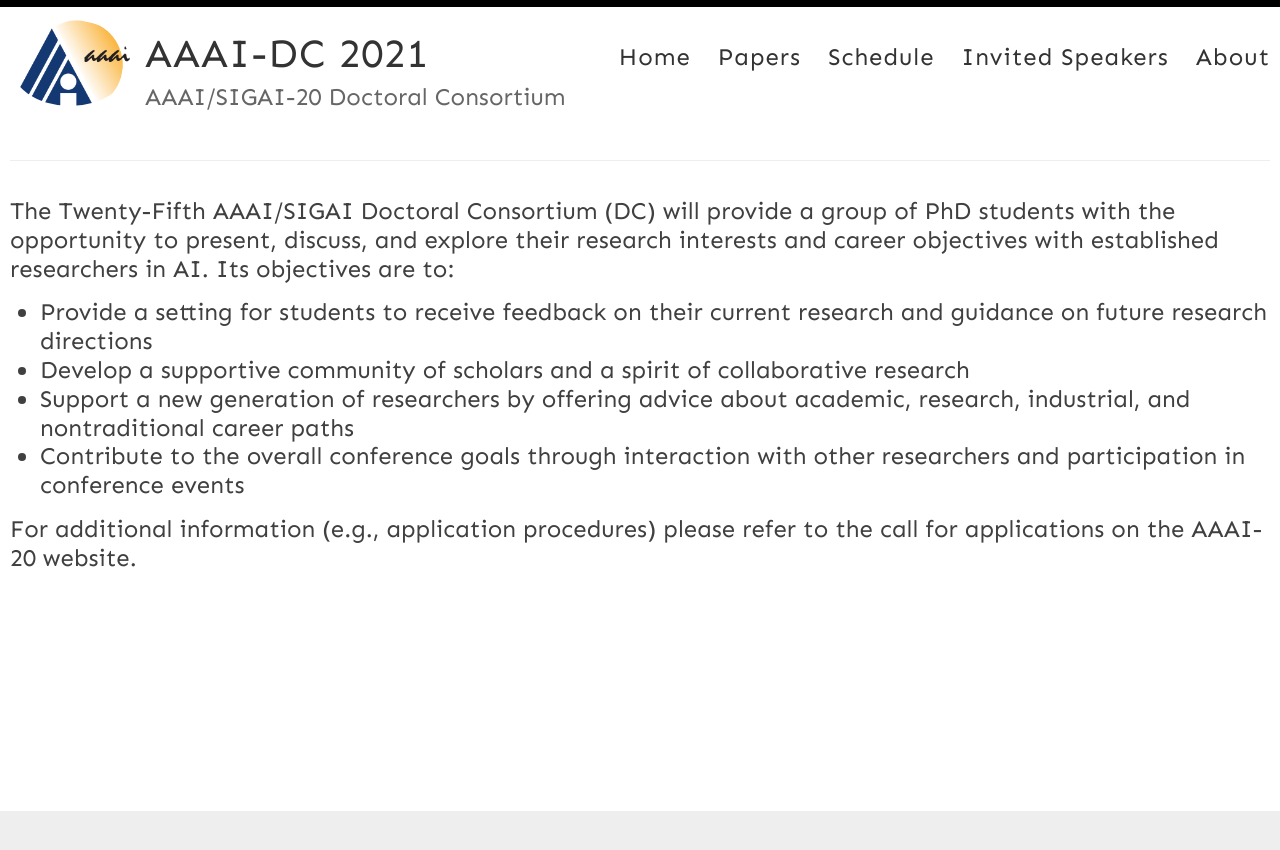
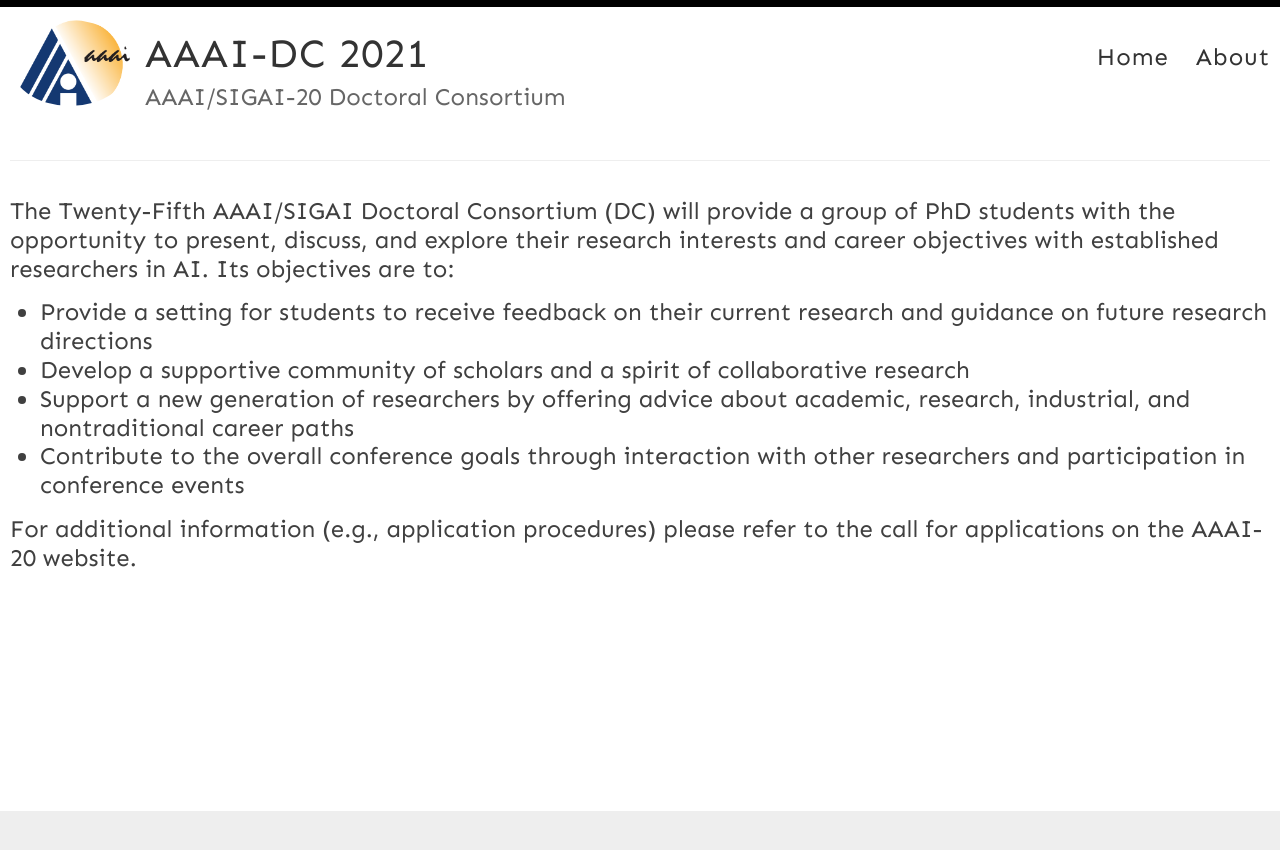
Before and after one commit to anna-reali/dc2021, a Jekyll site: the page built from index.md, in a window 1280 px wide. Shown: the top 850 px of the page. Built offline with Jekyll 4.4.1, drawn with Linux system fonts in a browser that asks for light colours.

Commit message:
Update default.html

```diff
--- a/_layouts/default.html
+++ b/_layouts/default.html
@@ -28,9 +28,6 @@
 
             <nav>
               <a href="{{ site.baseurl }}/">Home</a>
-              <a href="{{ site.baseurl }}/papers">Papers</a>
-              <a href="{{ site.baseurl }}/schedule">Schedule</a>
-              <a href="{{ site.baseurl }}/talks">Invited Speakers</a>
               <a href="{{ site.baseurl }}/about">About</a>
             </nav>
           </header>
```
